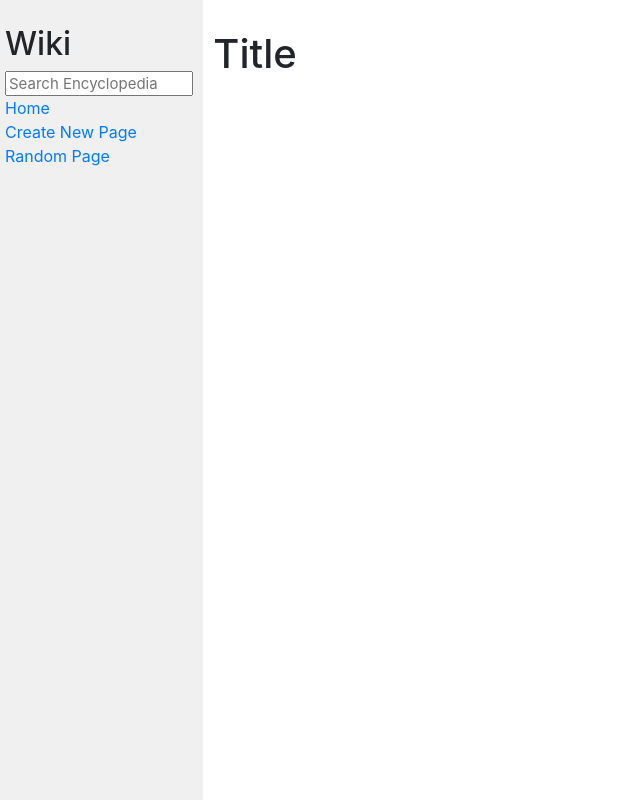
After one commit to Rahixcode/CS50W-Wiki, a Django app: page /add_new/ in a window 1280 px wide. The commit adds this page. Shown: the whole page, without its empty margins (0-640 px from the left). Run offline with Django 3.2, Linux system fonts and the light colour scheme; some libraries are stand-ins or nearby versions.

Commit message:
update 3

```diff
--- a/encyclopedia/static/encyclopedia/styles.css
+++ b/encyclopedia/static/encyclopedia/styles.css
@@ -76,3 +76,11 @@ textarea {
     color: black;
     font-size: 18px;
 }
+
+.content{
+    background-color: rgb(101 124 206 / 50%);
+    padding: 15px;
+    padding-left: 25px;
+    margin-top: -10px;
+    margin-left: -10px;
+}
--- a/encyclopedia/templates/encyclopedia/entry.html
+++ b/encyclopedia/templates/encyclopedia/entry.html
@@ -3,7 +3,7 @@
 {% block title %} {{ title }} {% endblock %}
 
 {% block body %}
-    <div id="content">
+    <div class="content">
         <p> {{ content|safe }} </p>
     </div>
 {% endblock %}
--- a/encyclopedia/templates/encyclopedia/index.html
+++ b/encyclopedia/templates/encyclopedia/index.html
@@ -1,15 +1,13 @@
 {% extends "encyclopedia/layout.html" %}
 
-{% block title %}
-    Encyclopedia
-{% endblock %}
+{% block title %} Encyclopedia {% endblock %}
 
 {% block body %}
     <h1>All Pages</h1>
 
     <ul>
         {% for entry in entries %}
-            <li id="item"><a id="enty_pges" href="{% url 'entry' entry %}">{{ entry }}</a></li>
+            <li id="item"><a id="enty_pges" href="{% url 'wiki:entry' entry %}">{{ entry }}</a></li>
         {% endfor %}
     </ul>
 
--- a/encyclopedia/templates/encyclopedia/layout.html
+++ b/encyclopedia/templates/encyclopedia/layout.html
@@ -16,13 +16,13 @@
                     <input class="search" type="text" name="q" placeholder="Search Encyclopedia">
                 </form>
                 <div>
-                    <a href="{% url 'index' %}">Home</a>
+                    <a href="{% url 'wiki:index' %}">Home</a>
                 </div>
                 <div>
-                    Create New Page
+                    <a href="{% url 'wiki:page' %}">Create New Page</a>
                 </div>
                 <div>
-                    Random Page
+                    <a href="{% url 'wiki:random' %}">Random Page</a>
                 </div>
                 {% block nav %}
                 {% endblock %}
--- /dev/null
+++ b/encyclopedia/templates/encyclopedia/new_page.html
@@ -0,0 +1,7 @@
+{% extends "encyclopedia/layout.html" %}
+
+{% block title %} Add New Page {% endblock %}
+
+{% block body %}
+<h1>Title</h1>
+{% endblock %}
--- a/encyclopedia/urls.py
+++ b/encyclopedia/urls.py
@@ -1,8 +1,11 @@
 from django.urls import path
-
 from . import views
 
+
+app_name = "wiki"
 urlpatterns = [
     path("", views.index, name="index"),
-    path("wiki/<str:title>", views.entry, name="entry")
+    path("wiki/<str:title>", views.entry, name="entry"),
+    path("random/", views.random_page, name="random"),
+    path("add_new/", views.add_page, name="page"),
 ]
--- a/encyclopedia/views.py
+++ b/encyclopedia/views.py
@@ -1,6 +1,7 @@
-from django.shortcuts import render
+from django.shortcuts import render, redirect
 from . import util
 import re
+import random
 
 
 def index(request):
@@ -24,8 +25,22 @@ def converter(text):
     text = re.sub(r"^# (.+?)$", r"<h1>\1</h1>", text, flags=re.MULTILINE)
     text = re.sub(r"^## (.+?)$", r"<h2>\1</h2>", text, flags=re.MULTILINE)
     text = re.sub(r"^### (.+?)$", r"<h3>\1</h3>", text, flags=re.MULTILINE)
-    text = re.sub(r"^\*\*(.+?)\*\*$", r"<strong>\1</strong>", text, flags=re.MULTILINE)
+    text = re.sub(r"\*\*(.+?)\*\*", r"<strong>\1</strong>", text)
     text = re.sub(r"\n", r"<br>\n", text)
-    text = re.sub(r"^\[([a-zA-Z]+)\]\(/wiki/([a-zA-Z]+)\)$", r'<a href="/wiki/\2">\1</a>', text, flags=re.MULTILINE)
+    text = re.sub(r"\[([^\]]+)\]\(\/wiki\/([^)]+)\)", r'<a href="/wiki/\2">\1</a>', text)
 
     return text
+
+
+def random_page(request):
+    entries = util.list_entries()
+    if not entries:
+        return render(request, "encyclopedia/error.html", {
+            "error": "No encyclopedia entries exist yet."
+        })
+
+    title = random.choice(entries)
+    return redirect("wiki:entry", title=title)
+
+def add_page(request):
+    return render(request, "encyclopedia/new_page.html")
--- a/wiki/urls.py
+++ b/wiki/urls.py
@@ -18,5 +18,5 @@ from django.urls import include, path
 
 urlpatterns = [
     path('admin/', admin.site.urls),
-    path('', include("encyclopedia.urls"))
+    path('', include("encyclopedia.urls", namespace="wiki"))
 ]
```
